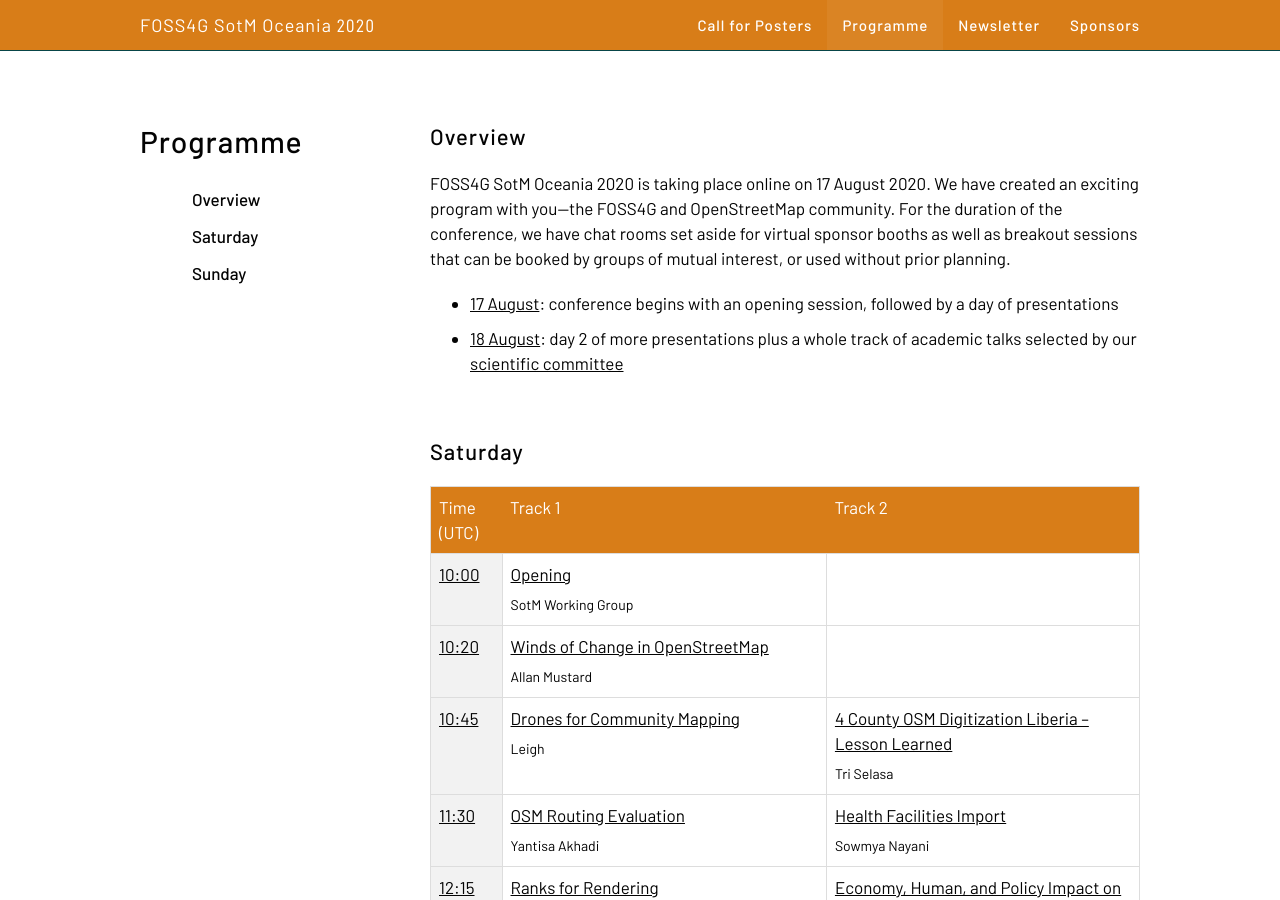
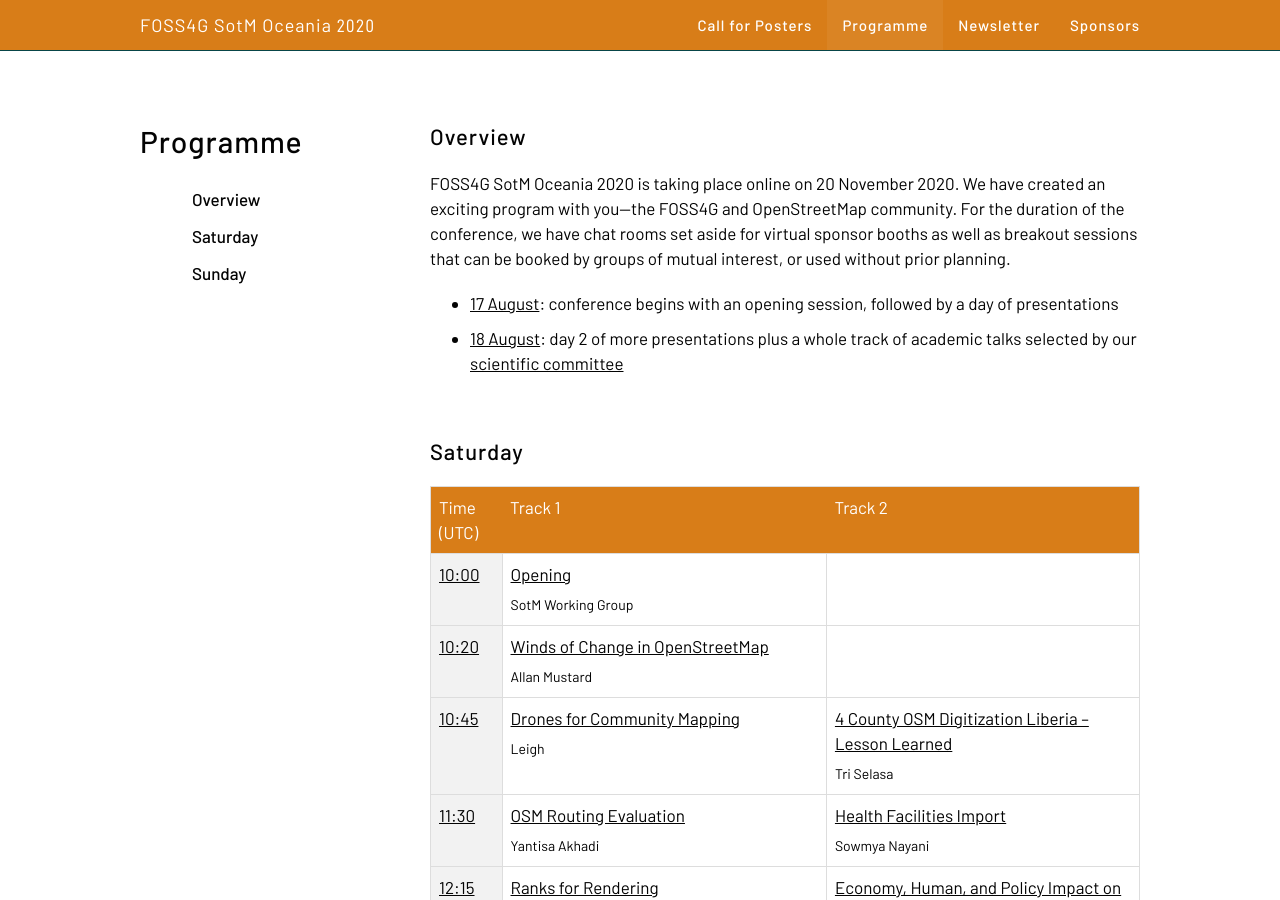
Before and after one commit to osgeo-oceania/foss4g-sotm-oceania-2020, a Jekyll site: the page built from programme/index.html, in a window 1280 px wide and 900 px high. Built offline with Jekyll 4.4.1, drawn with Linux system fonts in a browser that asks for light colours.

Commit message:
changed contact details and website links

```diff
--- a/_includes/about.html
+++ b/_includes/about.html
@@ -5,7 +5,7 @@
           <div class="col10 margin2r space-bottom2">
             <h1 class="space-bottom2">FOSS4G SotM Oceania 2020</h1>
       	    <p> <a href="https://www.picgisrs.org/conference-venue/" rel="noopener noreferrer" target="_blank">Supporting the Pacific GIS/RS Conference in Vanuatu 2020</a> </p>
-	    <p> <h2>Conference Content:</h2> <a href="https://macwright.org/2020/06/21/ethics-in-geo.html" rel="noopener noreferrer" target="_blank">Tom MacWright</a> </p>
+	    <p> <h2>Conference Content:</h2> <a href="https://macwright.com/about/" rel="noopener noreferrer" target="_blank">Tom MacWright</a> </p>
             <p> <h2>Conference Date:</h2> <a href="https://www.strawpoll.me/20423837/r" rel="noopener noreferrer" target="_blank">20 November 2020 - Online</a> </p>
 	    <p> <h2>Conference Platform:</h2> <a href="http://maptimeoceania.slack.com/" rel="noopener noreferrer" target="_blank">Slack Platform - foss4g-sotm-oceania channel</a> </p>
             <p> <h2>FOSS4G UK:</h2> <a href="https://wiki.osgeo.org/wiki/FOSS4GUK_2020_Online_-_Lessons_Learnt" rel="noopener noreferrer" target="_blank">Lessons Learned</a> </p>
--- a/_includes/newsletter.html
+++ b/_includes/newsletter.html
@@ -3,6 +3,7 @@
 
 <!-- Begin MailChimp Signup Form -->
 <div id="mc_embed_signup pad4y">
+	<!-- TODO: change the email link. -->.
 <form action="//stateofthemap.us12.list-manage.com/subscribe/post?u=35fbd52db2e057225b26d989c&amp;id=b9e7347b14" method="post" id="mc-embedded-subscribe-form" name="mc-embedded-subscribe-form" class="validate" target="_blank" novalidate>
     <div id="mc_embed_signup_scroll">
     <i class="fa fa-2x fa-fw fa-newspaper-o"></i>
--- a/programme/index.html
+++ b/programme/index.html
@@ -7,7 +7,7 @@
 
 <h2 id="overview">Overview</h2>
 
-<p>FOSS4G SotM Oceania 2020 is taking place online on <b>17 August 2020</b>. We have created an exciting program with you—the FOSS4G and OpenStreetMap community. For the duration of the conference, we have chat rooms set aside for virtual sponsor booths as well as breakout sessions that can be booked by groups of mutual interest, or used without prior planning.</p>
+<p>FOSS4G SotM Oceania 2020 is taking place online on <b>20 November 2020</b>. We have created an exciting program with you—the FOSS4G and OpenStreetMap community. For the duration of the conference, we have chat rooms set aside for virtual sponsor booths as well as breakout sessions that can be booked by groups of mutual interest, or used without prior planning.</p>
 
 <ul>
   <li><a class="page-scroll" href="#general_Saturday">17 August</a>: conference begins with an opening session, followed by a day of presentations</li>
```
